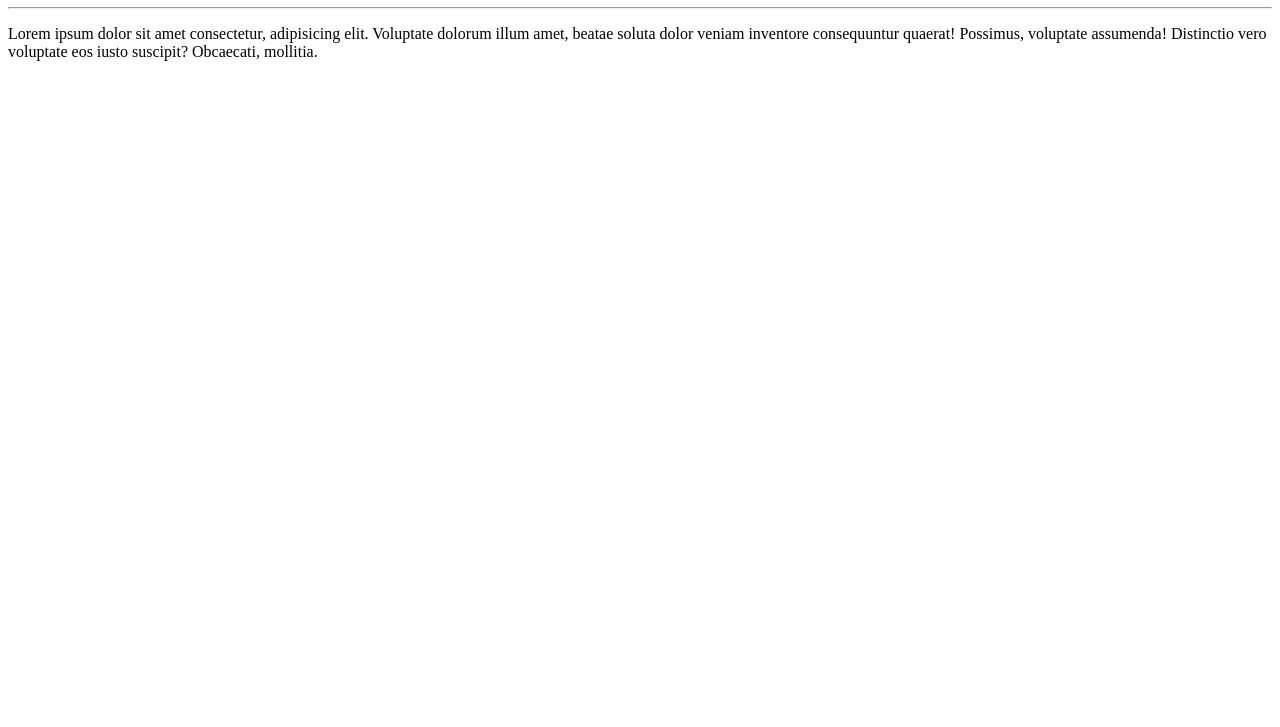
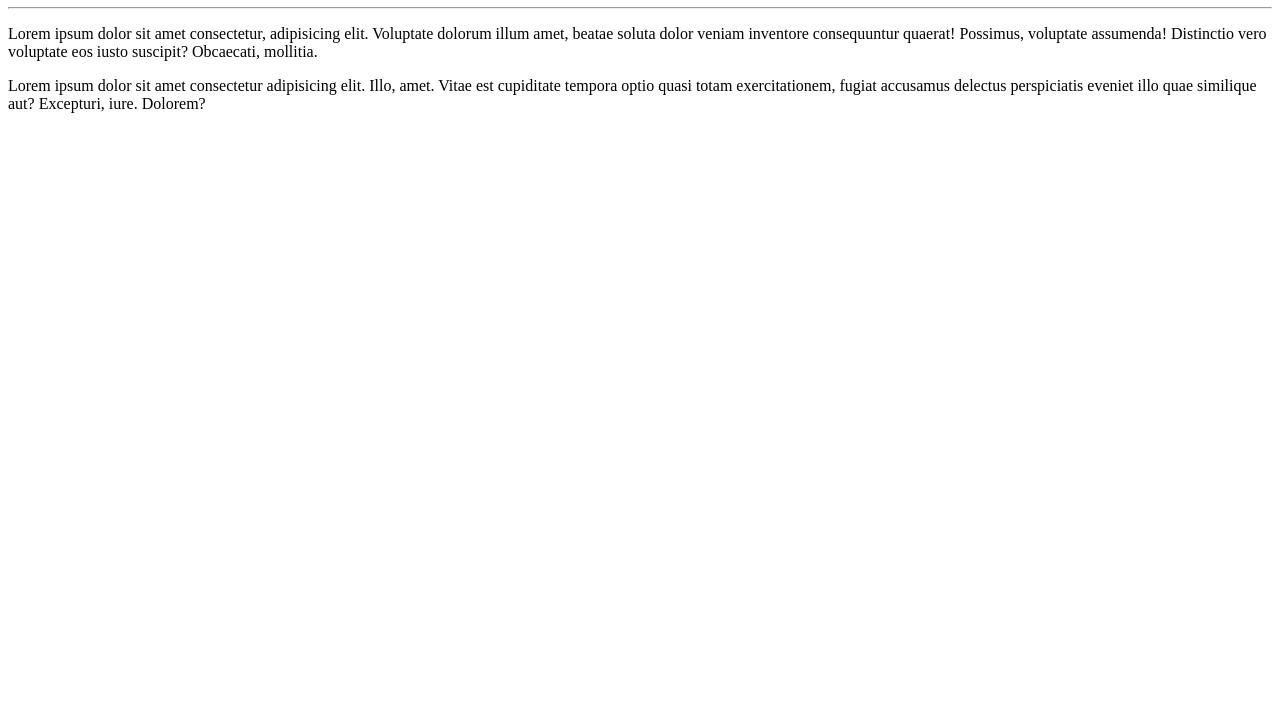
Before and after one commit to CleversonBatista/Ola-Mundo, a plain HTML site: page Site Exemplo/Index.html in a window 1280 px wide. Shown: the part 73-800 px from the top of the page. Drawn offline with Linux system fonts and the light colour scheme.

Commit message:
Adicionei um parágrafo

```diff
--- a/Site Exemplo/Index.html
+++ b/Site Exemplo/Index.html
@@ -9,5 +9,6 @@
     <h1>Olá, Mundo!</h1>
     <hr>
     <p>Lorem ipsum dolor sit amet consectetur, adipisicing elit. Voluptate dolorum illum amet, beatae soluta dolor veniam inventore consequuntur quaerat! Possimus, voluptate assumenda! Distinctio vero voluptate eos iusto suscipit? Obcaecati, mollitia.</p>
+    <p>Lorem ipsum dolor sit amet consectetur adipisicing elit. Illo, amet. Vitae est cupiditate tempora optio quasi totam exercitationem, fugiat accusamus delectus perspiciatis eveniet illo quae similique aut? Excepturi, iure. Dolorem?</p>
 </body>
 </html>
```
